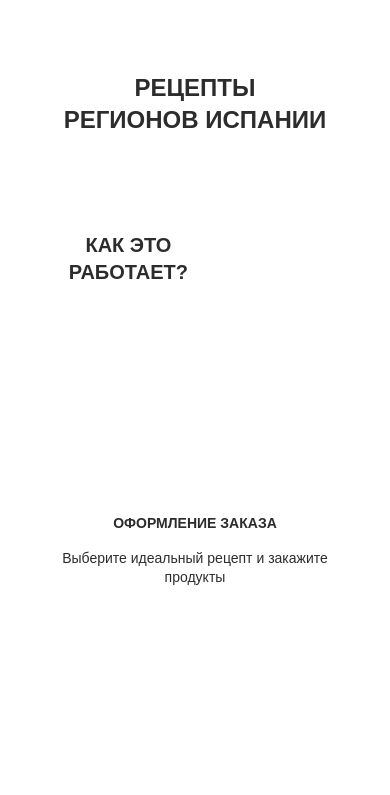
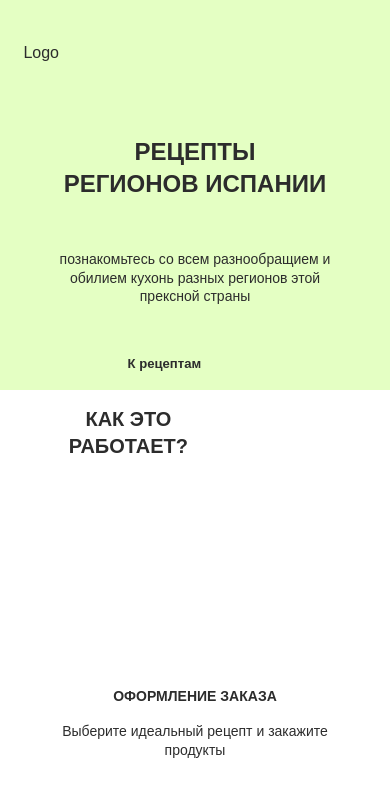
Before and after one commit to ar78ilnik/recepies2, a website: page src/index.html in a window 390 px wide. Shown: the top 795 px of the page. Drawn offline with nearby package versions, Linux system fonts and the light colour scheme; files that its build step writes are made by us from their sources.

Commit message:
header mobile

```diff
--- a/gulp/version.json
+++ b/gulp/version.json
@@ -1,3 +1,3 @@
 {
-    "main": "20230312175200"
+    "main": "20230315160357"
 }
--- a/src/html_components/_header.html
+++ b/src/html_components/_header.html
@@ -1,5 +1,25 @@
 <header class="header">
     <div class="container container_header">
-
+        <div class="logo">Logo</div>
+        <button class="button button_menu" type="button" aria-controls="list_header">
+            <svg class="icon icon_menu" width="45" height="45" aria-hidden="true">
+                <use class="icon icon-menu" xlink:href="img/sprite.svg#menu"></use>
+                <use class="icon icon-cross" xlink:href="img/sprite.svg#cross"></use>
+            </svg>
+        </button>
+        <nav class="nav">
+            <ul class="list list_header" id="list_header">
+                <li class="list__item"><a href="#" class="link">Как это работает?</a></li>
+                <li class="list__item"><a href="#" class="link">О нас</a></li>
+                <li class="list__item"><a href="#" class="link">FAQs</a></li>
+            </ul>
+        </nav>
+        <h1 class="title title_h1">рецепты <br> регионов испании</h1>
+        <p class="text text_header">познакомьтесь со всем разнообращием и обилием кухонь разных регионов этой прексной страны</p>
+        <a href="advice.html" class="link link_header">К рецептам
+            <svg width="48" height="18">
+                <use xlink:href="img/sprite.svg#link"></use>
+            </svg>
+        </a>
     </div>
 </header>
--- a/src/html_components/_promo.html
+++ /dev/null
@@ -1,3 +0,0 @@
-<section class="promo">
-    <h1 class="title title_h1">рецепты <br> регионов испании</h1>
-</section>
--- a/src/index.html
+++ b/src/index.html
@@ -1,11 +1,11 @@
 @@include('html_components/_head.html', {
 "title": "Сайт испанских рецептов"
 })
+
 <body class="body">
     @@include('html_components/_header.html')
     <main class="main">
         <div class="container container_main">
-            @@include('html_components/_promo.html')
             @@include('html_components/_instructions.html')
             @@include('html_components/_recepies.html')
             @@include('html_components/_emissions.html')
--- a/src/js/modules/script.js
+++ b/src/js/modules/script.js
@@ -2,11 +2,12 @@ export const func = () => {
     console.log('1');
     const header = document.querySelector('.header');
     const buttonMenu = header.querySelector('.button_menu');
-    const listMenu = header.querySelector('.list_menu');
+    const listHeader = header.querySelector('.list_header');
 
     buttonMenu.addEventListener('click', () => {
         let expanded = buttonMenu.getAttribute('aria-expanded') === 'true' || false;
         buttonMenu.setAttribute('aria-expanded', !expanded);
         buttonMenu.classList.toggle('button_menu--open');
+        listHeader.classList.toggle('list_header--open');
     })
 }
--- a/src/scss/_button.scss
+++ b/src/scss/_button.scss
@@ -1,15 +1,6 @@
 .button {
     font-family: 'DMSans-Bold', sans-serif;
-    display: flex;
-    justify-content: center;
-    align-items: center;
-    gap: 20px;
-    font-size: 82%;
-    line-height: 26px;
-    font-weight: 700;
     border: none;
-    border-radius: 31px;
-    padding: 1em 2em;
 
     &_menu {
         display: block;
@@ -17,7 +8,25 @@
         height: 45px;
         border: none;
         background-color: transparent;
+        grid-column: 3/4;
+        grid-row: 1/2;
+        justify-self: end;
     }
+
+    &_music,
+    &_ingredients,
+    &_feck {
+        display: flex;
+        justify-content: center;
+        align-items: center;
+        gap: 20px;
+        font-size: 82%;
+        line-height: 26px;
+        font-weight: 700;
+        border-radius: 31px;
+        padding: 1em 2em;
+    }
+
 
     &_music {
         background-color: var(--brown);
--- a/src/scss/_container.scss
+++ b/src/scss/_container.scss
@@ -2,7 +2,17 @@
     width: $mc;
     margin: 0 auto;
 
-    &_header,
+    &_header {
+        display: grid;
+        grid-template-columns: repeat(3, 1fr);
+        grid-template-rows: repeat(4, auto);
+        align-items: center;
+        justify-items: center;
+        padding-top: 25px;
+        grid-row-gap: 16px;
+        min-height: 100vw;
+    }
+
     &_main,
     &_footer {
         width: $mc;
--- a/src/scss/_header.scss
+++ b/src/scss/_header.scss
@@ -1,5 +1,4 @@
 .header {
     min-height: 72px;
-    display: flex;
-    align-items: center;
+    background-color: var(--green-header);
 }
--- a/src/scss/_icon.scss
+++ b/src/scss/_icon.scss
@@ -1,4 +1,7 @@
 .icon {
+    &_menu {
+        stroke: var(--text);
+    }
 
     &-menu,
     .button_menu--open &-cross {
--- a/src/scss/_link.scss
+++ b/src/scss/_link.scss
@@ -9,6 +9,11 @@
     display: flex;
     align-items: center;
     justify-content: space-between;
+
+    &_header {
+        grid-column: 2/3;
+        grid-row: 4/5;
+    }
 
     &_questions {
         width: auto;
@@ -35,10 +40,11 @@
         &_comments {
             align-self: flex-end;
         }
-            &_questions {
-                align-self: center;
-            }
+
+        &_questions {
+            align-self: center;
         }
+    }
 }
 
 @media (min-width: $pv) {
--- a/src/scss/_list.scss
+++ b/src/scss/_list.scss
@@ -1,5 +1,12 @@
 .list {
-    display: none;
+    &_header {
+        display: none;
+    }
+
+    &_header--open {
+        display: block;
+    }
+
     &_footer {
         display: block;
         margin-top: 1.42em;
--- a/src/scss/_logo.scss
+++ b/src/scss/_logo.scss
@@ -1,4 +1,7 @@
 .logo {
     width: 45px;
     height: 45px;
+    grid-column: 1/2;
+    grid-row: 1/2;
+    justify-self: start;
 }
--- a/src/scss/_promo.scss
+++ /dev/null
@@ -1,13 +0,0 @@
-.promo {
-    display: flex;
-    flex-direction: column;
-    align-items: center;
-    gap: 12px;
-}
-
-@media (min-width: $pv) {
-    .promo {
-        margin-top: 120px;
-        align-items: flex-start;
-    }
-}
--- a/src/scss/_text.scss
+++ b/src/scss/_text.scss
@@ -2,6 +2,11 @@
     font-size: 87.5%;
     width: 80%;
     text-align: center;
+
+    &_header {
+        grid-column: 1/4;
+        grid-row: 3/4;
+    }
 
     &_recepies,
     &_authors,
--- a/src/scss/_title.scss
+++ b/src/scss/_title.scss
@@ -4,6 +4,9 @@
 
     &_h1 {
         text-align: center;
+        grid-column: 1/4;
+        grid-row: 2/3;
+        font-size: 150%;
     }
 
     &_h2 {
@@ -37,9 +40,11 @@
 
     &_h3 {
         font-size: 87.5%;
+
         &--ingredients {
             align-self: center;
         }
+
         &-mind {
             color: var(--white);
         }
@@ -53,6 +58,7 @@
         &_h2 {
             width: 560px;
             height: 232px;
+
             &--four {
                 grid-column: 1/2;
                 grid-row: 1/2;
--- a/src/scss/_vars.scss
+++ b/src/scss/_vars.scss
@@ -40,6 +40,7 @@
     --no-meat: rgb(245, 178, 159);
     --select: rgb(245, 178, 159, 1);
     --green: rgba(177, 226, 117, 1);
+    --green-header: rgba(228, 255, 195, 1);
     --brown: rgba(238, 105, 63, 1);
     --white: rgba(252, 253, 254, 1);
     --table: rgba(245, 222, 207, 1);
--- a/src/scss/style.scss
+++ b/src/scss/style.scss
@@ -10,7 +10,6 @@
 @import '_button';
 @import '_icon';
 @import '_link';
-@import '_promo';
 @import '_instructions';
 @import '_box';
 @import '_tags';
```
Also changed, not shown: src/img/pan-mobile@1x.png (added), src/img/pan-pc@1x.png (added), src/img/pan-tablet@1x.png (added).
